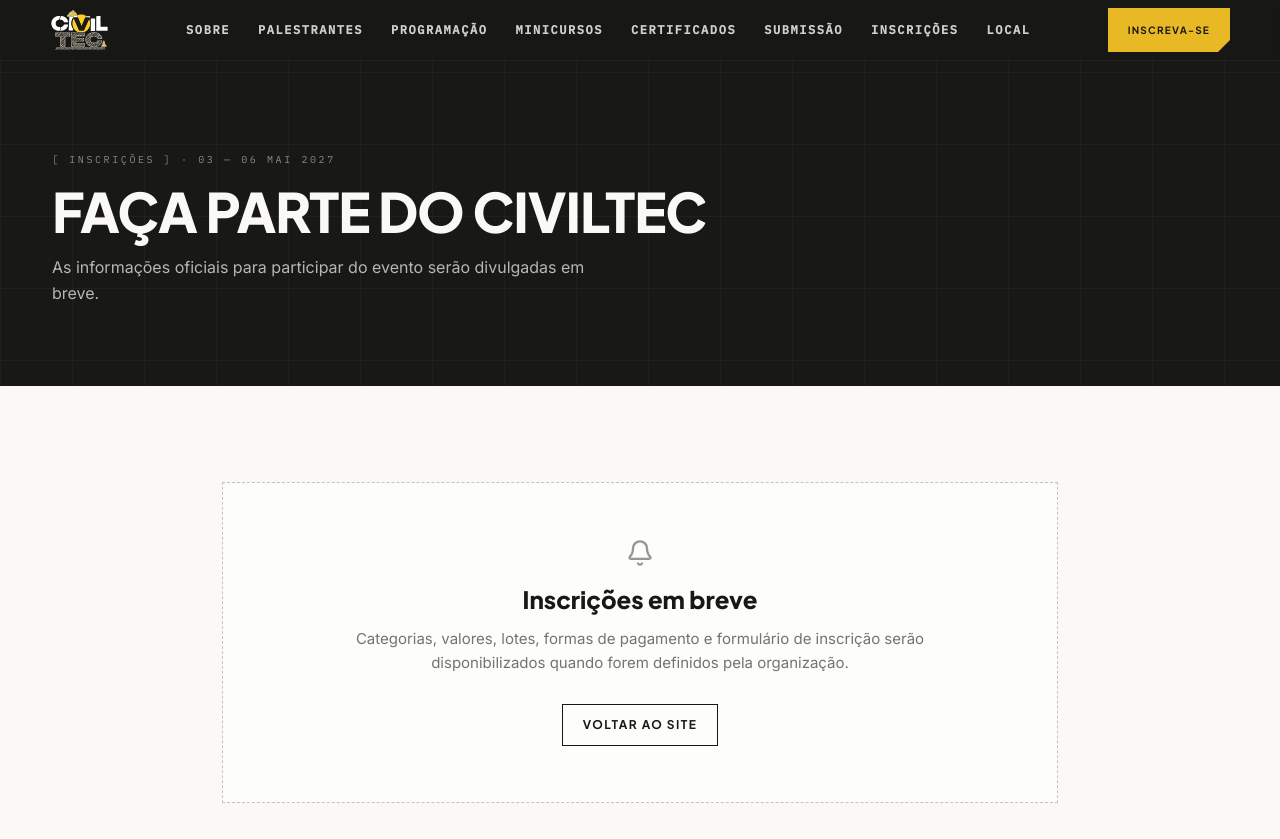
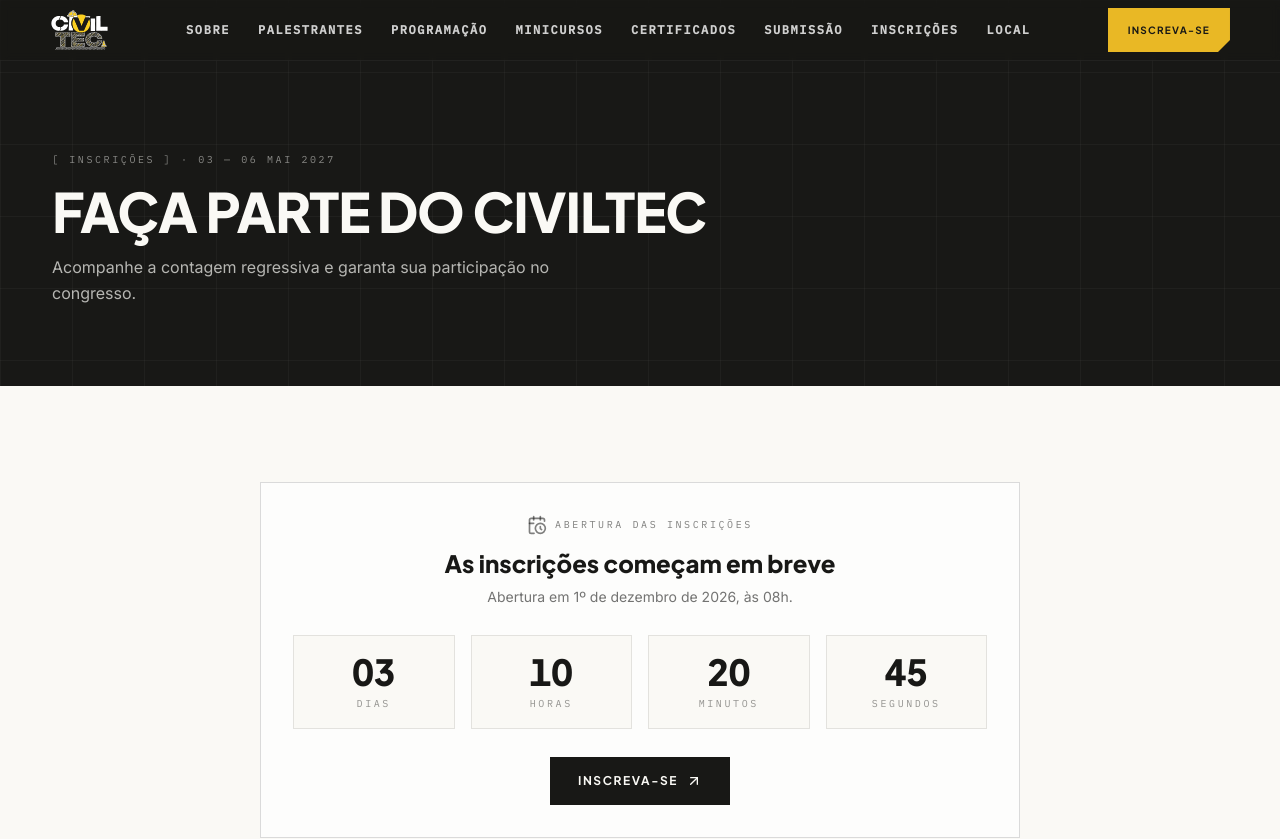
Before and after one commit to Dkalones/civil-tec, a React (Vite) app: page /inscricao in a window 1280 px wide. Shown: the top 839 px of the page. Built offline with nearby package versions, Linux system fonts and the light colour scheme.

Commit message:
Add registration countdown and Sympla signup

```diff
--- a/src/routes/inscricao.jsx
+++ b/src/routes/inscricao.jsx
@@ -1,8 +1,8 @@
 import { Link } from "@tanstack/react-router";
-import { Bell } from "lucide-react";
 import Nav from "@/components/site/Nav";
 import Footer from "@/components/site/Footer";
 import { EVENT } from "@/lib/event-data";
+import RegistrationWindow from "@/components/site/RegistrationWindow";
 
 function Page() {
   return (
@@ -16,18 +16,14 @@ function Page() {
             Faça parte do CivilTec
           </h1>
           <p className="mt-4 max-w-xl text-[16px] leading-relaxed text-ink-foreground/70">
-            As informações oficiais para participar do evento serão divulgadas em breve.
+            Acompanhe a contagem regressiva e garanta sua participação no congresso.
           </p>
         </div>
       </section>
       <section className="mx-auto w-full max-w-[900px] px-5 py-16 sm:px-8 md:py-24">
-        <div className="border border-dashed border-ink/25 bg-card px-6 py-14 text-center">
-          <Bell className="mx-auto h-7 w-7 text-ink/45" aria-hidden="true" />
-          <h2 className="mt-4 font-heading text-2xl font-extrabold text-ink">Inscrições em breve</h2>
-          <p className="mx-auto mt-3 max-w-xl text-[15px] leading-relaxed text-ink/60">
-            Categorias, valores, lotes, formas de pagamento e formulário de inscrição serão disponibilizados quando forem definidos pela organização.
-          </p>
-          <Link to="/" className="mt-7 inline-flex border border-ink px-5 py-3 font-heading text-xs font-bold uppercase tracking-[0.12em] text-ink transition hover:bg-ink hover:text-ink-foreground">
+        <RegistrationWindow />
+        <div className="mt-8 text-center">
+          <Link to="/" className="inline-flex border border-ink px-5 py-3 font-heading text-xs font-bold uppercase tracking-[0.12em] text-ink transition hover:bg-ink hover:text-ink-foreground">
             Voltar ao site
           </Link>
         </div>
```
